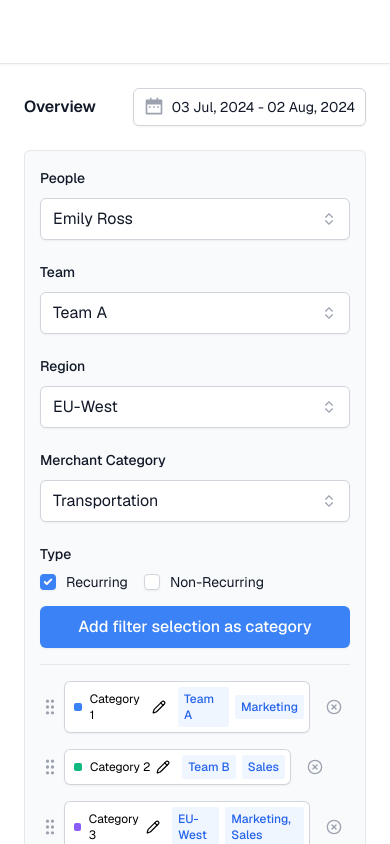
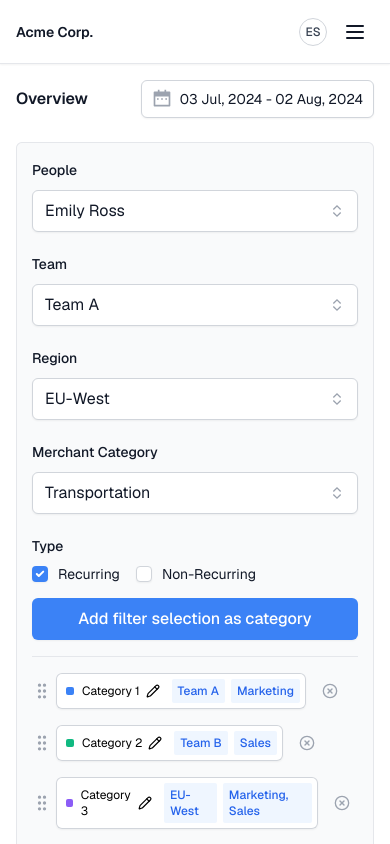
Before and after one commit to tremorlabs/template-insights, a Next.js app: page /reports in a window 390 px wide. Shown: the top 844 px of the page. Built offline with nearby package versions, Linux system fonts and the light colour scheme.

Commit message:
add: sidebar

```diff
--- a/src/app/(dashboard)/layout.tsx
+++ b/src/app/(dashboard)/layout.tsx
@@ -17,13 +17,14 @@ export default function Layout({
   return (
     <div className="mx-auto max-w-screen-2xl">
       <Sidebar isCollapsed={isCollapsed} toggleSidebar={toggleSidebar} />
+      {/* @CHRIS: check whether <main> is used twice */}
       <main
         className={cx(
           isCollapsed ? "lg:pl-[60px]" : "lg:pl-64",
           "lg:bg-gray-50 lg:py-3 lg:pr-3 lg:dark:bg-gray-900 transition-width transition-slowest ease"
         )}
       >
-        <div className="lg:rounded-lg lg:border lg:border-gray-200 bg-white dark:bg-gray-900 lg:dark:border-gray-800 p-6">
+        <div className="lg:rounded-lg lg:border lg:border-gray-200 bg-white dark:bg-gray-900 lg:dark:border-gray-800 p-4 sm:p-6">
           {children}
         </div>
       </main>
--- a/src/app/settings/layout.tsx
+++ b/src/app/settings/layout.tsx
@@ -33,6 +33,7 @@ export default function Layout({
                     "lg:bg-gray-50 lg:dark:bg-gray-900 lg:py-3 lg:pr-3 transition-width transition-slowest ease"
                 )}
             >
+                {/* @CHRIS: check whether min-h-dvh is needed here? */}
                 <div className="lg:rounded-lg lg:border lg:border-gray-200 lg:dark:border-gray-800 bg-white dark:bg-gray-900 p-4 sm:p-6 min-h-dvh">
                     <h1 className="text-lg text-gray-900 dark:text-gray-50 font-semibold">Settings</h1>
                     <TabNavigation className="mt-6">
--- /dev/null
+++ b/src/components/ui/navigation/MobileSidebar.tsx
@@ -0,0 +1,96 @@
+import { siteConfig } from "@/app/siteConfig"
+import { Button } from "@/components/Button"
+import {
+    Drawer,
+    DrawerBody,
+    DrawerClose,
+    DrawerContent,
+    DrawerHeader,
+    DrawerTitle,
+    DrawerTrigger,
+} from "@/components/Drawer"
+import { cx, focusRing } from "@/lib/utils"
+
+import {
+    Table2,
+    Settings2,
+    BarChartBig,
+    Menu
+} from "lucide-react"
+import Link from "next/link"
+import { usePathname } from "next/navigation"
+
+const navigation = [
+    { name: "Reports", href: siteConfig.baseLinks.overview, icon: BarChartBig },
+    { name: "Transactions", href: siteConfig.baseLinks.details, icon: Table2 },
+    {
+        name: "Settings",
+        href: siteConfig.baseLinks.settings.audit,
+        icon: Settings2,
+    },
+] as const
+
+
+export default function MobileSidebar() {
+    const pathname = usePathname()
+    const isActive = (itemHref: string) => {
+        if (itemHref === siteConfig.baseLinks.settings.audit) {
+            return pathname.startsWith("/settings")
+        }
+        return pathname === itemHref || pathname.startsWith(itemHref)
+    }
+    return (
+        <>
+            <Drawer>
+                <DrawerTrigger asChild>
+                    <Button
+                        variant="ghost"
+                        aria-label="open sidebar"
+                        className="group flex items-center rounded-md p-1.5 text-sm font-medium hover:bg-gray-100 data-[state=open]:bg-gray-100 data-[state=open]:bg-gray-400/10 hover:dark:bg-gray-400/10"
+                    >
+                        <Menu
+                            className="size-6 shrink-0"
+                            aria-hidden="true"
+                        />
+                    </Button>
+                </DrawerTrigger>
+                <DrawerContent className="sm:max-w-lg">
+                    <DrawerHeader>
+                        <DrawerTitle>Acme Corp.</DrawerTitle>
+                    </DrawerHeader>
+                    <DrawerBody>
+                        <nav
+                            aria-label="core mobile navigation links"
+                            className="flex flex-1 flex-col space-y-10"
+                        >
+                            <ul role="list" className="space-y-1.5">
+                                {navigation.map((item) => (
+                                    <li key={item.name}>
+                                        <DrawerClose asChild>
+                                            <Link
+                                                href={item.href}
+                                                className={cx(
+                                                    isActive(item.href)
+                                                        ? "text-indigo-600 dark:text-indigo-400"
+                                                        : "text-gray-600 hover:text-gray-900 dark:text-gray-400 hover:dark:text-gray-50",
+                                                    "flex items-center gap-x-2.5 rounded-md px-2 py-1.5 text-base font-medium transition hover:bg-gray-100 sm:text-sm hover:dark:bg-gray-900",
+                                                    focusRing,
+                                                )}
+                                            >
+                                                <item.icon
+                                                    className="size-5 shrink-0"
+                                                    aria-hidden="true"
+                                                />
+                                                {item.name}
+                                            </Link>
+                                        </DrawerClose>
+                                    </li>
+                                ))}
+                            </ul>
+                        </nav>
+                    </DrawerBody>
+                </DrawerContent>
+            </Drawer>
+        </>
+    )
+}
--- a/src/components/ui/navigation/Sidebar.tsx
+++ b/src/components/ui/navigation/Sidebar.tsx
@@ -2,11 +2,11 @@
 import React from "react"
 import { Tooltip } from "@/components/Tooltip"
 import { siteConfig } from "@/app/siteConfig"
-import { UserProfileDesktop } from "./UserProfile"
+import { UserProfileMobile, UserProfileDesktop } from "./UserProfile"
 import { cx, focusRing } from "@/lib/utils"
 import Link from "next/link"
 import { usePathname } from "next/navigation"
-
+import MobileSidebar from "./MobileSidebar"
 import {
   Table2,
   Settings2,
@@ -14,8 +14,6 @@ import {
   PanelRightOpen,
   BarChartBig,
 } from "lucide-react"
-import { Card } from "@/components/Card"
-import { Button } from "@/components/Button"
 
 const navigation = [
   { name: "Reports", href: siteConfig.baseLinks.overview, icon: BarChartBig },
@@ -24,25 +22,6 @@ const navigation = [
     name: "Settings",
     href: siteConfig.baseLinks.settings.audit,
     icon: Settings2,
-  },
-] as const
-
-const shortcuts = [
-  {
-    name: "Add new user",
-    href: "/settings/users",
-  },
-  {
-    name: "Workspace usage",
-    href: "/settings/billing#billing-overview",
-  },
-  {
-    name: "Cost spend control",
-    href: "/settings/billing#cost-spend-control",
-  },
-  {
-    name: "Overview – Rows written",
-    href: "/reports#usage-overview",
   },
 ] as const
 
@@ -168,11 +147,18 @@ export function Sidebar({ isCollapsed, toggleSidebar }: SidebarProps) {
         </aside>
       </nav>
       {/* top navbar (xs-lg) */}
-      <div className="sticky top-0 z-40 flex h-16 shrink-0 items-center justify-between border-b border-gray-200 bg-white px-2 shadow-sm sm:gap-x-6 sm:px-4 lg:hidden dark:border-gray-800 dark:bg-gray-950">
-        {/* <WorkspacesDropdownMobile /> */}
+      <div className="sticky top-0 z-40 flex h-16 shrink-0 items-center justify-between border-b border-gray-200 bg-white px-4 sm:px-6 shadow-sm lg:hidden dark:border-gray-800 dark:bg-gray-950">
+        <span
+          className={cx(
+            "text-sm font-semibold text-gray-900 transition-all dark:text-gray-50",
+            isCollapsed ? "opacity-0" : "opacity-100",
+          )}
+        >
+          Acme Corp.
+        </span>
         <div className="flex items-center gap-1 sm:gap-2">
-          {/* <UserProfileMobile />
-                    <MobileSidebar /> */}
+          <UserProfileMobile />
+          <MobileSidebar />
         </div>
       </div>
     </>
--- a/src/components/ui/navigation/UserProfile.tsx
+++ b/src/components/ui/navigation/UserProfile.tsx
@@ -62,7 +62,7 @@ export const UserProfileMobile = () => {
                 aria-label="User settings"
                 variant="ghost"
                 className={cx(
-                    "group flex items-center rounded-md p-1 text-sm font-medium text-gray-900 hover:bg-gray-100 data-[state=open]:bg-gray-100 data-[state=open]:bg-gray-400/10 hover:dark:bg-gray-400/10",
+                    "group flex items-center rounded-md p-1 text-sm font-medium text-gray-900 hover:bg-gray-200/50 data-[state=open]:bg-gray-200/50 hover:dark:bg-gray-800/50 data-[state=open]:dark:bg-gray-800/50",
                 )}
             >
                 <span
```
